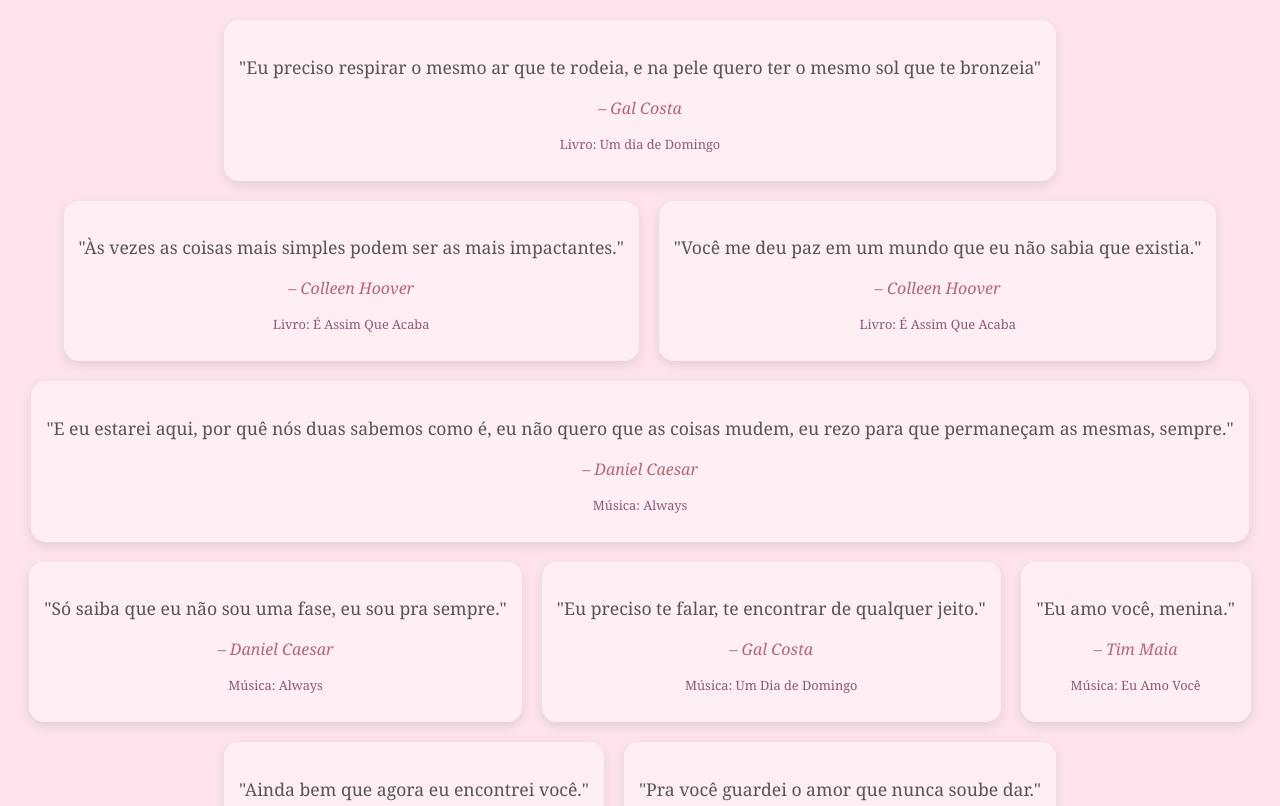
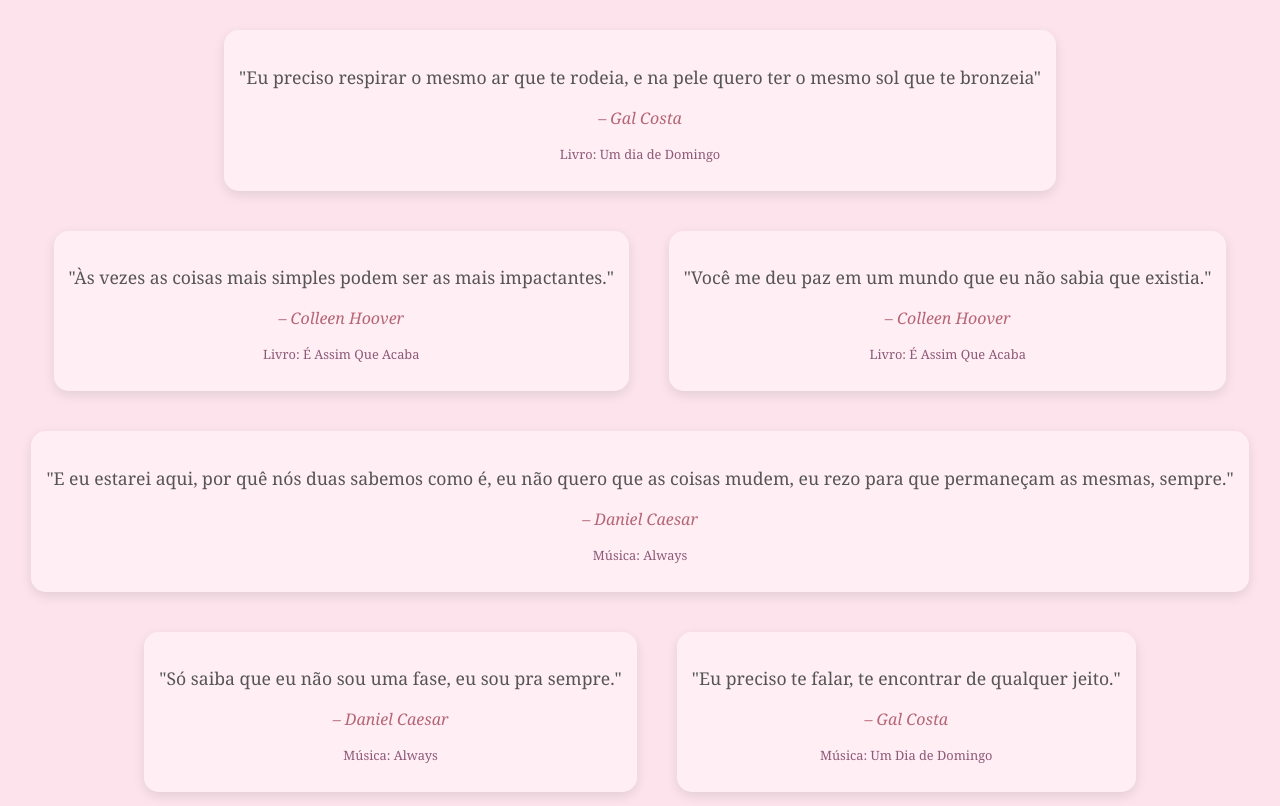
Before and after one commit to Geomendesdev/gdnana, a plain HTML site: page poemas.html in a window 1280 px wide. Shown: the top 806 px of the page. Drawn offline with Linux system fonts and the light colour scheme.

Commit message:
Update poemas.html

```diff
--- a/poemas.html
+++ b/poemas.html
@@ -21,14 +21,15 @@
     .quote-container {
         background: rgba(255, 240, 245, 0.9); /* Fundo levemente rosa */
             padding: 15px;
-        width: auto; /* Ajuste automático */
             border-radius: 15px;
             box-shadow: 0px 4px 12px rgba(0, 0, 0, 0.1);
             transition: transform 0.3s ease, background 0.3s ease;
             cursor: pointer;
             text-align: center;
-        max-width: none; /* Remove a largura máxima */
             min-width: 200px; /* Largura mínima para frases pequenas */
+            display: inline-block;
+            max-width: 100%; /* Ajuste automático */
+            margin: 10px;
     }
 
     .quote {
```
Lines whose indentation alone changed are shown as unchanged.
